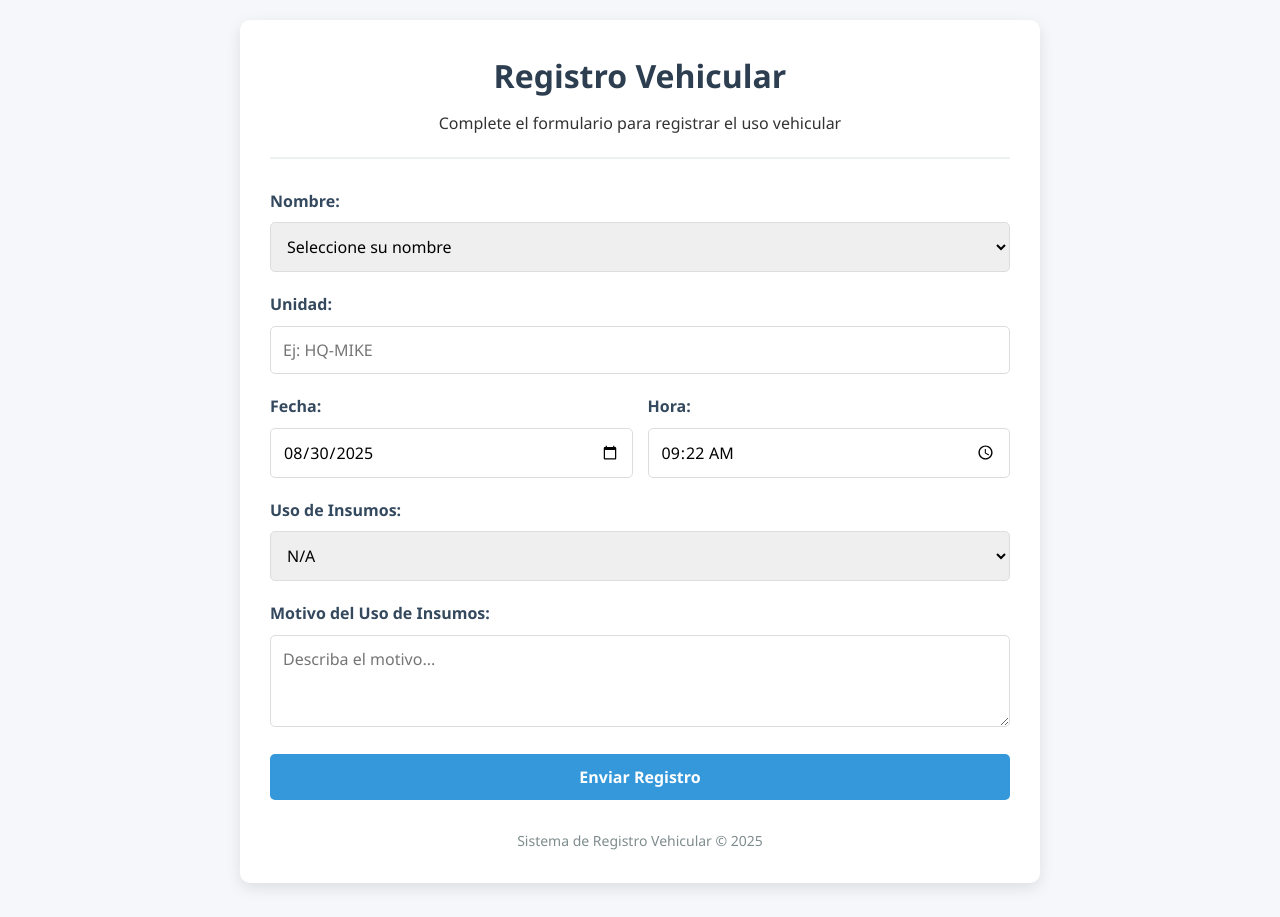
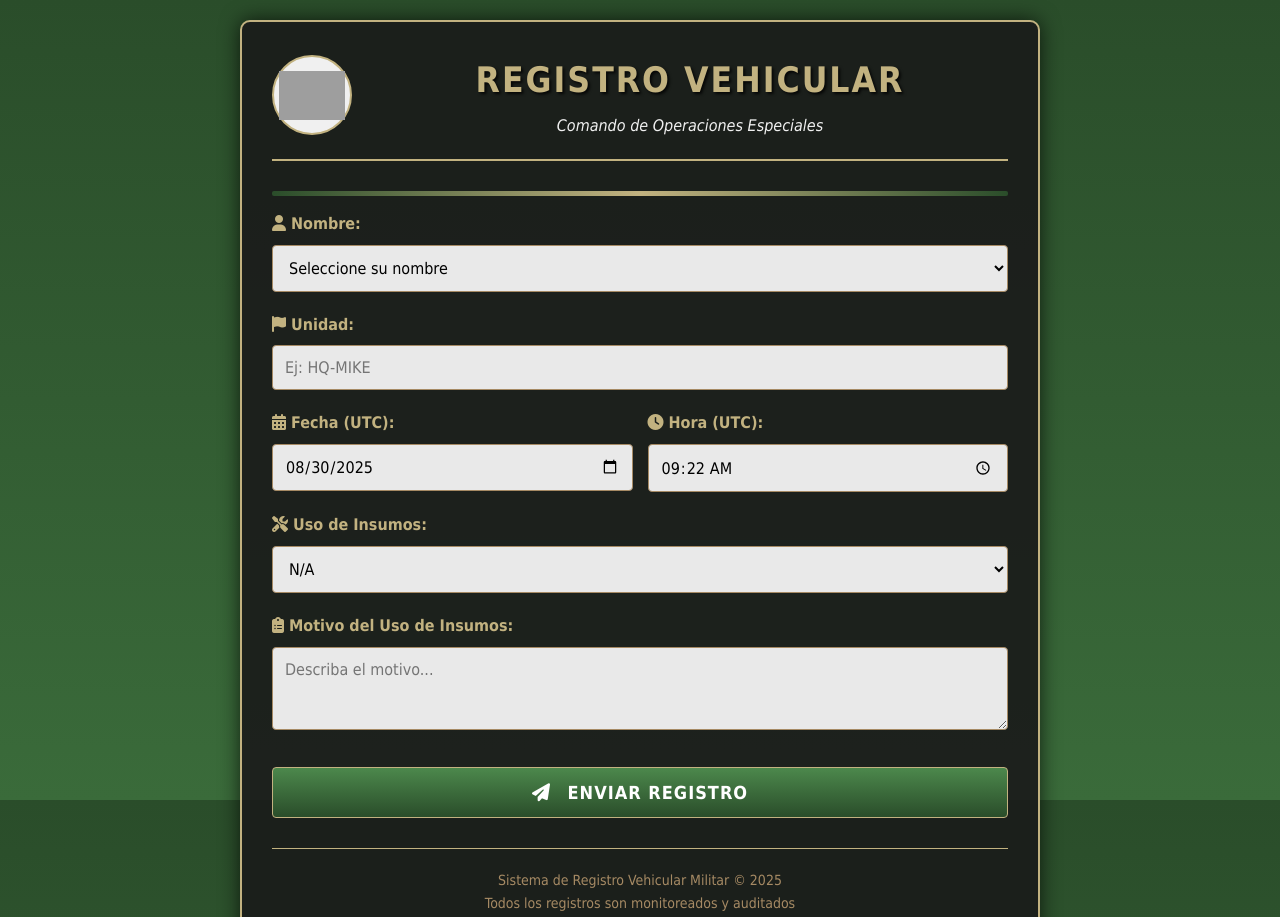
Before and after one commit to policiamilitarlsaf/Informes-Registros, a plain HTML site: page index.html in a window 1280 px wide. Shown: the top 917 px of the page. Drawn offline with Linux system fonts and the light colour scheme; grey boxes are pictures that could not be loaded.

Commit message:
Update index.html

```diff
--- a/index.html
+++ b/index.html
@@ -3,49 +3,93 @@
 <head>
     <meta charset="UTF-8">
     <meta name="viewport" content="width=device-width, initial-scale=1.0">
-    <title>Registro Vehicular</title>
+    <title>Registro Vehicular Militar</title>
+    <link rel="stylesheet" href="https://cdnjs.cloudflare.com/ajax/libs/font-awesome/6.4.0/css/all.min.css">
     <style>
         :root {
-            --primary-color: #2c3e50;
-            --secondary-color: #3498db;
-            --accent-color: #e74c3c;
-            --light-color: #ecf0f1;
-            --dark-color: #34495e;
+            --military-dark: #2a4d2a;
+            --military-medium: #3a6b3a;
+            --military-light: #4c884c;
+            --military-sand: #c2b280;
+            --military-tan: #a68a64;
+            --military-black: #1a1a1a;
+            --military-white: #f0f0f0;
         }
 
         * {
             box-sizing: border-box;
             margin: 0;
             padding: 0;
-            font-family: 'Segoe UI', Tahoma, Geneva, Verdana, sans-serif;
+            font-family: 'Tahoma', 'Arial', sans-serif;
         }
 
         body {
-            background-color: #f5f7fa;
-            color: #333;
+            background: linear-gradient(to bottom, var(--military-dark), var(--military-medium));
+            color: var(--military-white);
             line-height: 1.6;
             padding: 20px;
+            min-height: 100vh;
+            display: flex;
+            justify-content: center;
+            align-items: center;
+            background-attachment: fixed;
         }
 
         .container {
             max-width: 800px;
-            margin: 0 auto;
-            background: white;
+            width: 100%;
+            background: rgba(26, 26, 26, 0.9);
             padding: 30px;
             border-radius: 10px;
-            box-shadow: 0 5px 15px rgba(0, 0, 0, 0.1);
+            box-shadow: 0 0 20px rgba(0, 0, 0, 0.7);
+            border: 2px solid var(--military-sand);
         }
 
-        header {
-            text-align: center;
+        .header {
+            display: flex;
+            align-items: center;
+            justify-content: center;
             margin-bottom: 30px;
             padding-bottom: 20px;
-            border-bottom: 2px solid var(--light-color);
+            border-bottom: 2px solid var(--military-sand);
+            flex-wrap: wrap;
+            text-align: center;
+        }
+
+        .logo {
+            margin-right: 20px;
+            width: 80px;
+            height: 80px;
+            background-color: var(--military-white);
+            border-radius: 50%;
+            padding: 5px;
+            border: 2px solid var(--military-sand);
+            display: flex;
+            align-items: center;
+            justify-content: center;
+        }
+
+        .logo img {
+            max-width: 100%;
+            max-height: 100%;
+        }
+
+        .title-container {
+            flex: 1;
         }
 
         h1 {
-            color: var(--primary-color);
-            margin-bottom: 10px;
+            color: var(--military-sand);
+            margin-bottom: 5px;
+            font-size: 2.2rem;
+            text-transform: uppercase;
+            letter-spacing: 2px;
+            text-shadow: 2px 2px 3px rgba(0, 0, 0, 0.8);
+        }
+
+        .subtitle {
+            color: var(--military-white);
+            font-style: italic;
         }
 
         .form-group {
@@ -56,22 +100,24 @@
             display: block;
             margin-bottom: 8px;
             font-weight: 600;
-            color: var(--dark-color);
+            color: var(--military-sand);
         }
 
         select, input, textarea {
             width: 100%;
             padding: 12px;
-            border: 1px solid #ddd;
-            border-radius: 5px;
+            border: 1px solid var(--military-tan);
+            border-radius: 4px;
             font-size: 16px;
-            transition: border 0.3s;
+            transition: all 0.3s;
+            background-color: rgba(255, 255, 255, 0.9);
         }
 
         select:focus, input:focus, textarea:focus {
-            border-color: var(--secondary-color);
+            border-color: var(--military-light);
             outline: none;
-            box-shadow: 0 0 5px rgba(52, 152, 219, 0.5);
+            box-shadow: 0 0 8px rgba(76, 136, 76, 0.6);
+            background-color: white;
         }
 
         .datetime-group {
@@ -81,20 +127,29 @@
         }
 
         button {
-            background-color: var(--secondary-color);
+            background: linear-gradient(to bottom, var(--military-light), var(--military-dark));
             color: white;
             border: none;
-            padding: 12px 20px;
-            border-radius: 5px;
+            padding: 14px 20px;
+            border-radius: 4px;
             cursor: pointer;
-            font-size: 16px;
-            font-weight: 600;
+            font-size: 18px;
+            font-weight: bold;
             width: 100%;
-            transition: background 0.3s;
+            transition: all 0.3s;
+            border: 1px solid var(--military-sand);
+            text-transform: uppercase;
+            letter-spacing: 1px;
+            margin-top: 10px;
         }
 
         button:hover {
-            background-color: var(--primary-color);
+            background: linear-gradient(to bottom, var(--military-medium), var(--military-dark));
+            box-shadow: 0 0 10px rgba(76, 136, 76, 0.8);
+        }
+
+        button i {
+            margin-right: 10px;
         }
 
         .notification {
@@ -102,28 +157,39 @@
             margin: 20px 0;
             border-radius: 5px;
             display: none;
+            text-align: center;
+            font-weight: bold;
         }
 
         .success {
-            background-color: #d4edda;
-            color: #155724;
-            border: 1px solid #c3e6cb;
+            background-color: rgba(40, 100, 40, 0.8);
+            color: #fff;
+            border: 1px solid #2a7e2a;
         }
 
         .error {
-            background-color: #f8d7da;
-            color: #721c24;
-            border: 1px solid #f5c6cb;
+            background-color: rgba(160, 40, 40, 0.8);
+            color: #fff;
+            border: 1px solid #9c2b2b;
         }
 
         footer {
             text-align: center;
             margin-top: 30px;
-            color: #7f8c8d;
+            color: var(--military-tan);
             font-size: 14px;
+            border-top: 1px solid var(--military-sand);
+            padding-top: 20px;
         }
 
-        @media (max-width: 600px) {
+        .military-stripe {
+            height: 5px;
+            background: linear-gradient(to right, var(--military-dark), var(--military-sand), var(--military-dark));
+            margin: 15px 0;
+            border-radius: 2px;
+        }
+
+        @media (max-width: 650px) {
             .datetime-group {
                 grid-template-columns: 1fr;
             }
@@ -131,19 +197,39 @@
             .container {
                 padding: 20px;
             }
+
+            .header {
+                flex-direction: column;
+            }
+
+            .logo {
+                margin-right: 0;
+                margin-bottom: 15px;
+            }
+
+            h1 {
+                font-size: 1.8rem;
+            }
         }
     </style>
 </head>
 <body>
     <div class="container">
-        <header>
-            <h1>Registro Vehicular</h1>
-            <p>Complete el formulario para registrar el uso vehicular</p>
-        </header>
+        <div class="header">
+            <div class="logo">
+                <img src="https://i.imgur.com/FeE9uvO.png" alt="Logo Militar">
+            </div>
+            <div class="title-container">
+                <h1>Registro Vehicular</h1>
+                <p class="subtitle">Comando de Operaciones Especiales</p>
+            </div>
+        </div>
+
+        <div class="military-stripe"></div>
 
         <form id="vehicleForm">
             <div class="form-group">
-                <label for="nombre">Nombre:</label>
+                <label for="nombre"><i class="fas fa-user"></i> Nombre:</label>
                 <select id="nombre" required>
                     <option value="">Seleccione su nombre</option>
                     <!-- Las opciones se cargarán con JavaScript -->
@@ -151,23 +237,23 @@
             </div>
 
             <div class="form-group">
-                <label for="unidad">Unidad:</label>
+                <label for="unidad"><i class="fas fa-flag"></i> Unidad:</label>
                 <input type="text" id="unidad" required placeholder="Ej: HQ-MIKE">
             </div>
 
             <div class="form-group datetime-group">
                 <div>
-                    <label for="fecha">Fecha:</label>
+                    <label for="fecha"><i class="fas fa-calendar-alt"></i> Fecha (UTC):</label>
                     <input type="date" id="fecha" required>
                 </div>
                 <div>
-                    <label for="hora">Hora:</label>
+                    <label for="hora"><i class="fas fa-clock"></i> Hora (UTC):</label>
                     <input type="time" id="hora" required>
                 </div>
             </div>
 
             <div class="form-group">
-                <label for="usoInsumos">Uso de Insumos:</label>
+                <label for="usoInsumos"><i class="fas fa-tools"></i> Uso de Insumos:</label>
                 <select id="usoInsumos">
                     <option value="N/A">N/A</option>
                     <option value="Sí">Sí</option>
@@ -176,17 +262,18 @@
             </div>
 
             <div class="form-group">
-                <label for="motivo">Motivo del Uso de Insumos:</label>
+                <label for="motivo"><i class="fas fa-clipboard-list"></i> Motivo del Uso de Insumos:</label>
                 <textarea id="motivo" rows="3" placeholder="Describa el motivo..."></textarea>
             </div>
 
-            <button type="submit">Enviar Registro</button>
+            <button type="submit"><i class="fas fa-paper-plane"></i> Enviar Registro</button>
         </form>
 
         <div id="notification" class="notification"></div>
 
         <footer>
-            <p>Sistema de Registro Vehicular &copy; 2025</p>
+            <p>Sistema de Registro Vehicular Militar &copy; 2025</p>
+            <p>Todos los registros son monitoreados y auditados</p>
         </footer>
     </div>
 
@@ -199,7 +286,11 @@
                 "Maria_Gonzalez",
                 "Carlos_Rodriguez",
                 "Laura_Martinez",
-                "Pedro_Sanchez"
+                "Pedro_Sanchez",
+                "Ana_Ramirez",
+                "Luis_Hernandez",
+                "Sofia_Torres",
+                "Miguel_Diaz"
             ];
 
             const selectNombre = document.getElementById('nombre');
@@ -212,10 +303,24 @@
                 selectNombre.appendChild(option);
             });
 
-            // Establecer fecha y hora actual por defecto
-            const now = new Date();
-            document.getElementById('fecha').value = now.toISOString().split('T')[0];
-            document.getElementById('hora').value = now.toTimeString().substring(0, 5);
+            // Establecer fecha y hora UTC actual por defecto
+            function setUTCDateTime() {
+                const now = new Date();
+
+                // Obtener fecha UTC en formato YYYY-MM-DD
+                const utcDate = now.toISOString().split('T')[0];
+
+                // Obtener hora UTC en formato HH:MM
+                const utcTime = now.toISOString().substr(11, 5);
+
+                document.getElementById('fecha').value = utcDate;
+                document.getElementById('hora').value = utcTime;
+            }
+
+            setUTCDateTime();
+
+            // Actualizar la hora cada minuto
+            setInterval(setUTCDateTime, 60000);
 
             // Manejar el envío del formulario
             document.getElementById('vehicleForm').addEventListener('submit', async function(e) {
@@ -252,18 +357,16 @@
                         },
                         body: JSON.stringify({
                             content: mensaje,
-                            username: 'Registro Vehicular',
-                            avatar_url: 'https://example.com/avatar.png' // Opcional
+                            username: 'Registro Vehicular Militar',
+                            avatar_url: 'https://i.imgur.com/FeE9uvO.png'
                         })
                     });
 
                     if (response.ok) {
                         showNotification('Registro enviado exitosamente a Discord', 'success');
                         document.getElementById('vehicleForm').reset();
-                        // Restablecer fecha y hora
-                        const now = new Date();
-                        document.getElementById('fecha').value = now.toISOString().split('T')[0];
-                        document.getElementById('hora').value = now.toTimeString().substring(0, 5);
+                        // Restablecer fecha y hora UTC
+                        setUTCDateTime();
                     } else {
                         showNotification('Error al enviar el registro: ' + response.statusText, 'error');
                     }
```
